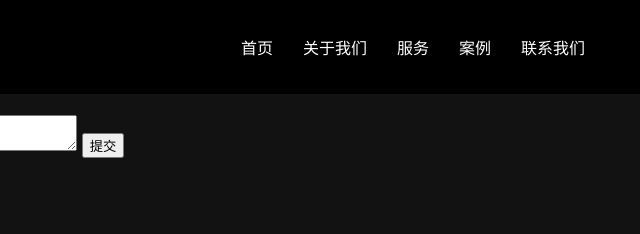
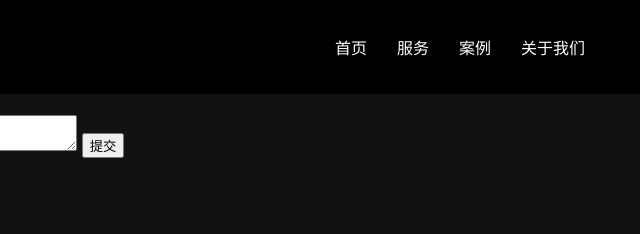
Before and after one commit to yuxiaoyangd/jianjiezhifu, a plain HTML site: page contact.html in a window 1280 px wide. Shown: the full height of the page, 640-1280 px from the left. Drawn offline with Linux system fonts and the light colour scheme.

Commit message:
Update contact.html

```diff
--- a/contact.html
+++ b/contact.html
@@ -14,18 +14,24 @@
         <a href="index.html">
           <img src="assets/images/logo.png" alt="屋享">
         </a>
-    </div>
-      <ul>
+      </div>
+      <div class="menu-toggle" id="mobile-menu">
+        <span class="bar"></span>
+        <span class="bar"></span>
+        <span class="bar"></span>
+      </div>
+      <ul class="nav-links">
         <li><a href="index.html">首页</a></li>
-        <li><a href="about.html">关于我们</a></li>
         <li><a href="services.html">服务</a></li>
         <li><a href="cases.html">案例</a></li>
-        <li><a href="contact.html">联系我们</a></li>
+        <li><a href="about.html">关于我们</a></li>
       </ul>
     </nav>
   </header>
+  <div class="overlay" id="overlay"></div> <!-- 添加遮罩层 -->
 
-  <section id="contact">
+
+  <section id="contact" class="container">
     <h2>联系我们</h2>
     <p>如有任何问题，欢迎联系我们：</p>
     <form action="#" method="POST">
```
